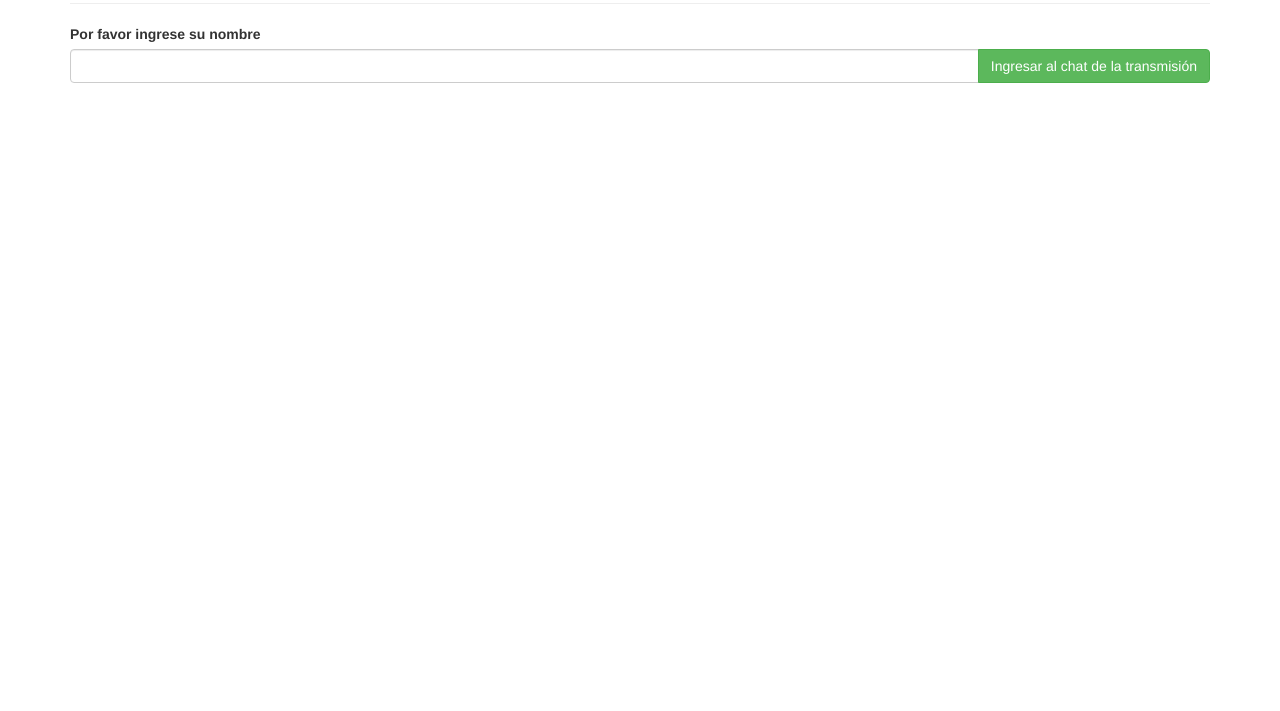
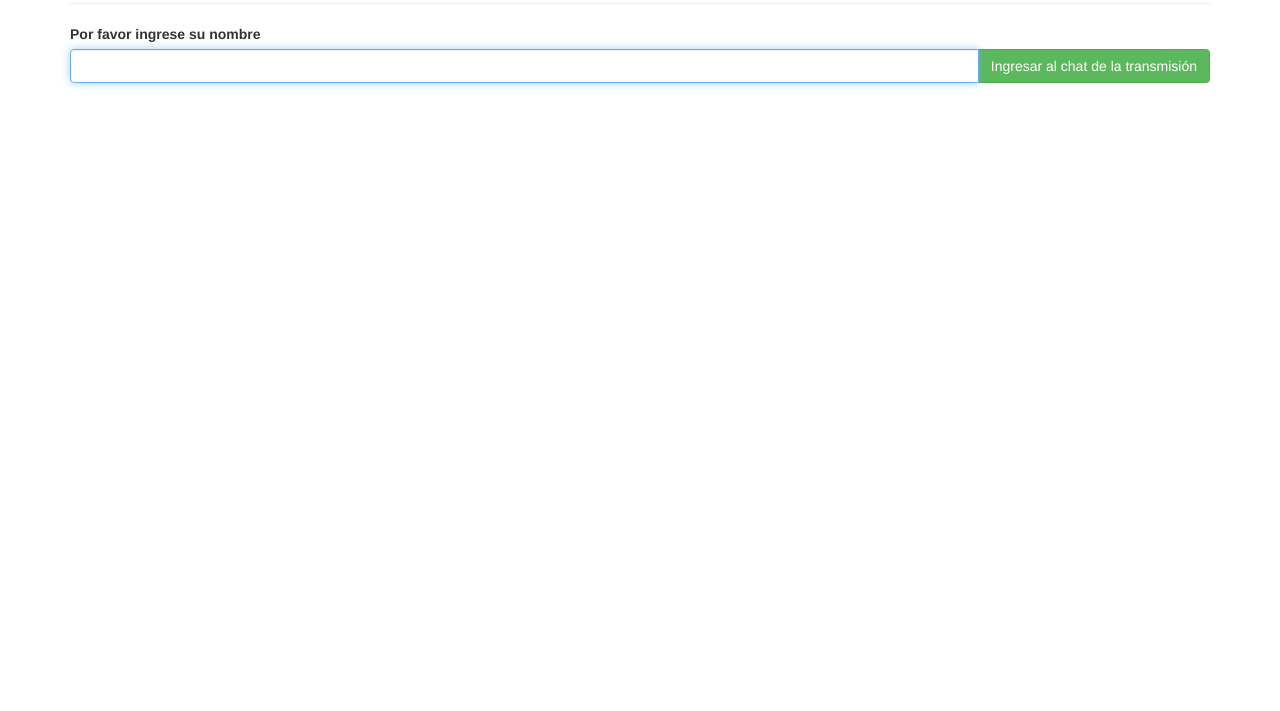
Before and after one commit to Adrianabalceda/demo2, a plain HTML site: page views/index.html in a window 1280 px wide. Shown: the part 89-800 px from the top of the page. Drawn offline with nearby package versions, Linux system fonts and the light colour scheme; no server answers.

Commit message:
autocomplete off y autofocus activado

```diff
--- a/views/index.html
+++ b/views/index.html
@@ -35,7 +35,7 @@
 				<label class="control-label" for="name">Por favor ingrese su nombre</label>
 
 				<div class="input-group">
-					<input type="text" class="form-control" name="name" id="name">
+					<input type="text" class="form-control" name="name" id="name" autocomplete="off" autofocus>
 					<span class="input-group-btn"><button class="btn btn-success">Ingresar al chat de la transmisión</button></span>
 				</div>
 
```
